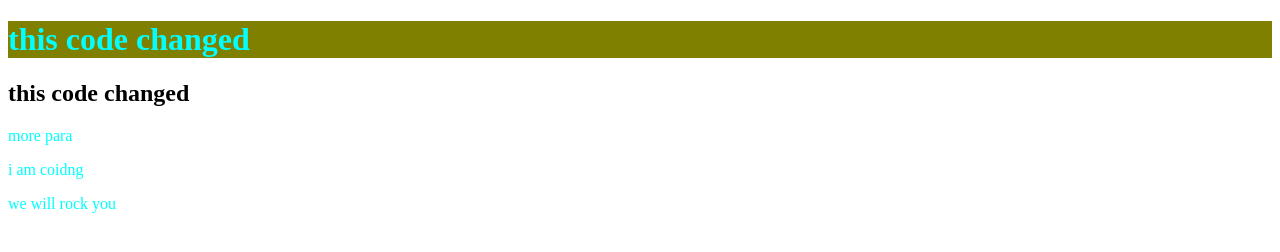
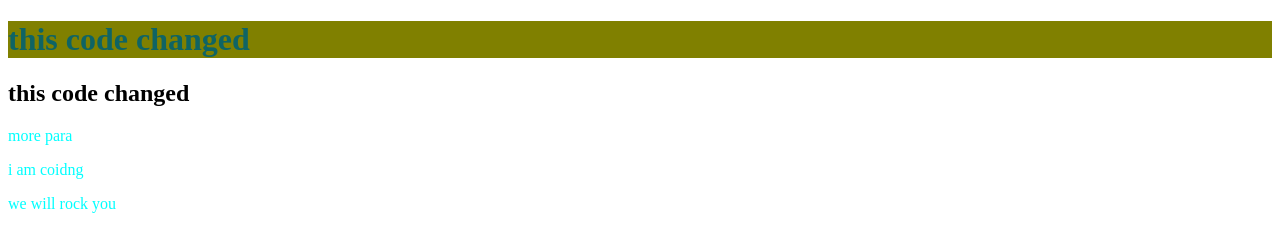
Before and after one commit to ArafatSadi1/my-second-repo, a plain HTML site: page index.html in a window 1280 px wide. Drawn offline with Linux system fonts and the light colour scheme.

Commit message:
color changed

```diff
--- a/style.css
+++ b/style.css
@@ -3,5 +3,5 @@ p {
 }
 h1{
     background-color: olive;
-    color: aqua;
+    color: rgb(15, 100, 100);
 }
```
